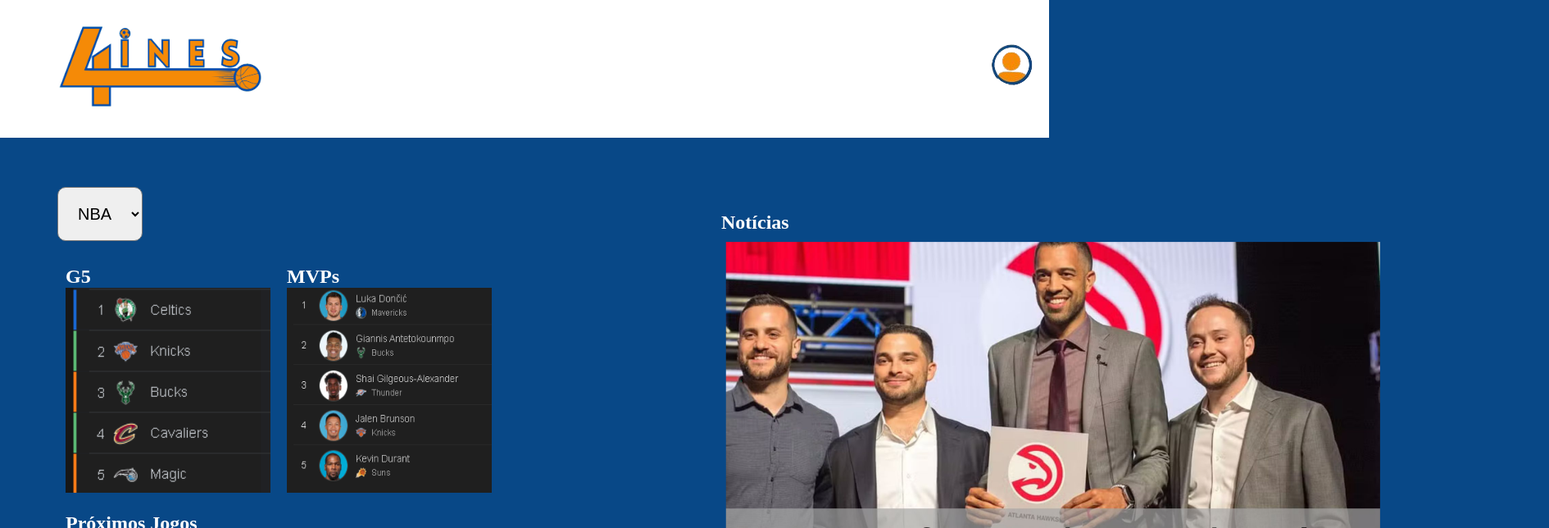
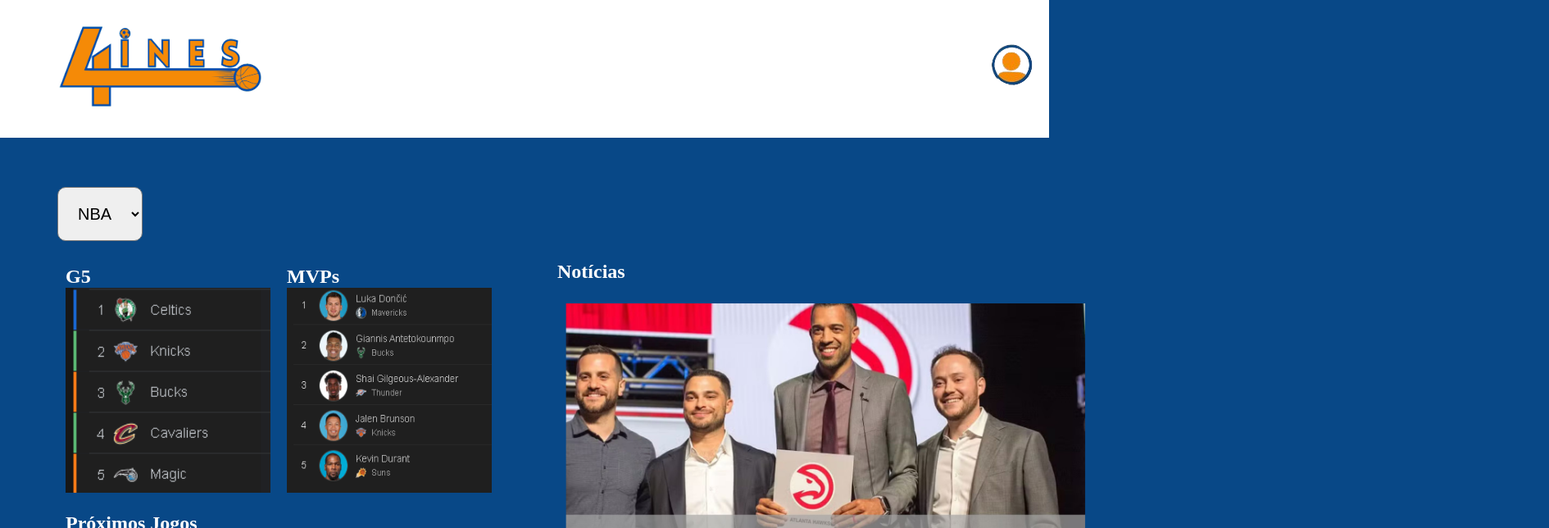
Before and after one commit to Joaopbcardoso/4lines, a React (Vite) app in the folder 4lines-react/: page /Basquete in a window 1280 px wide. Shown: the top 644 px of the page at 82% size, 1890 px wide, since content can reach past the window. Built offline with nearby package versions, Linux system fonts and the light colour scheme.

Commit message:
ajuste fotos

```diff
--- a/4lines-react/src/style/style.css
+++ b/4lines-react/src/style/style.css
@@ -180,16 +180,17 @@
 
 .noticia-basquete{
     color: #FFF;
-    margin: 90px 200px;
+    margin-top: 150px;
 }
 
 .noticia-basquete img{
-    width: 800px;
-    margin: 10px 5px ;
+    width: 635px;
+    margin: 25px 10px ;
 }
 
-.noticia-grande{
-    margin: 30px 40px;;
+.noticia-grande img{
+    margin: 30px 40px;
+    width: 900px;
 }
 
 .noticias-horizontal{
@@ -197,8 +198,8 @@
 }
 
 .noticias-horizontal img{
-    margin: 10px 40px;
-    width: 550px;
+    margin: 10px 60px;
+    width: 350px;
 }
 
 .formacao-noticias{
@@ -208,8 +209,8 @@
 .noticia-lateral img{
     display: flex;
     flex-direction: column;
-    width: 550px;
-    margin: 37px 0 0 0;
+    width: 350px;
+    margin: 60px 0 0 0;
 }
 
 footer{
```
